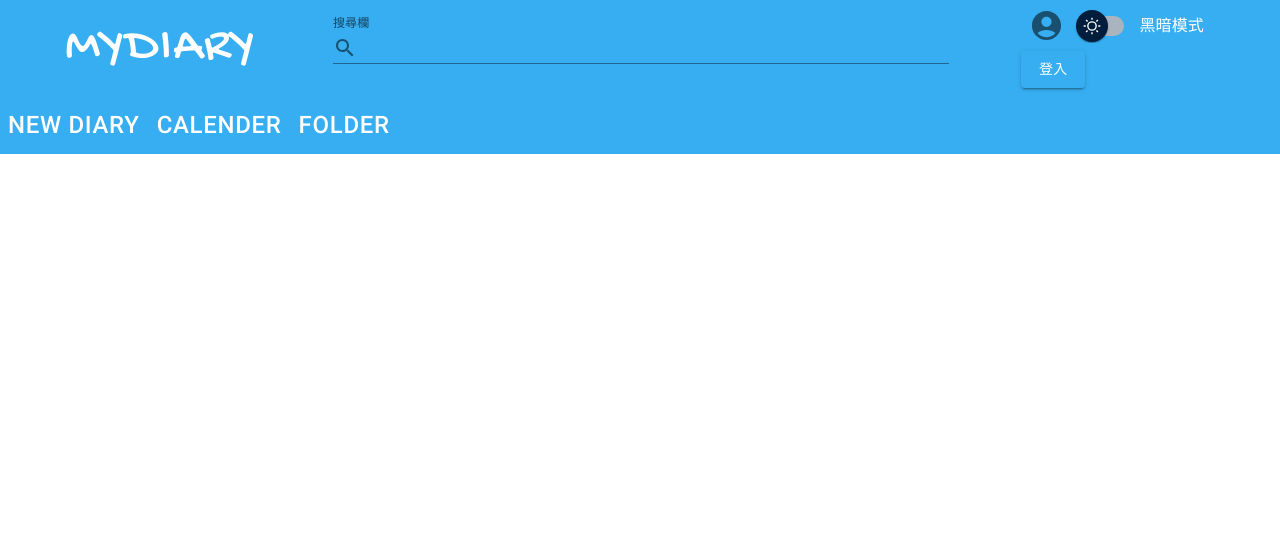
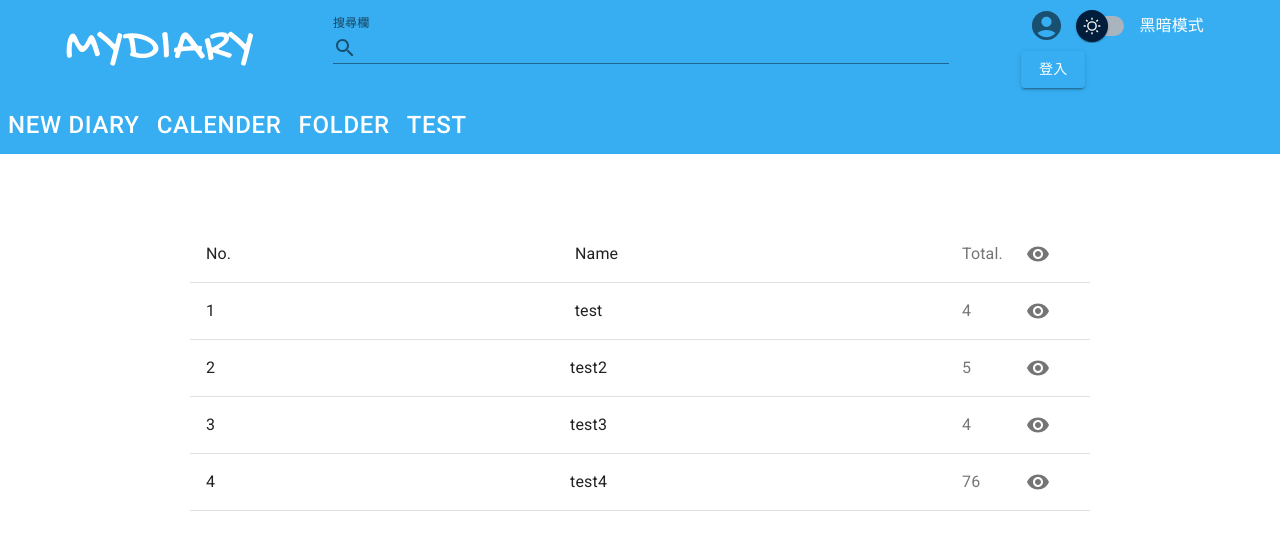
Before and after one commit to allen3325/SoftWareProject, a React (Create React App) app in the folder frontend/: page /test in a window 1280 px wide. Shown: the top 550 px of the page. Built offline with nearby package versions, Linux system fonts and the light colour scheme.

Commit message:
Feat: userIdList can be selected fix position

```diff
--- a/frontend/src/App.js
+++ b/frontend/src/App.js
@@ -12,6 +12,7 @@ import ForgotPasswordPage  from "./components/ForgotPasswordPage/ForgotPasswordP
 import NewDiaryPage from "./components/NewDiaryPage/NewDiaryPage";
 import CalenderSearchPage from "./components/CalenderSearchPage/CalenderSearchPage";
 import FolderPage from "./components/FolderPage/FolderPage";
+import UserIdListTable from "./components/AdminPage/UserIdListTable";
 
 function App() {
   // let localDarkMode = localStorage.getItem("darkMode");
@@ -55,6 +56,7 @@ function App() {
           <Route exact path="newDiary" element={<NewDiaryPage />} />{" "}
           <Route exact path="calenderSearch" element={<CalenderSearchPage />} />{" "}
           <Route exact path="folderPage" element={<FolderPage />} />{" "}
+          <Route exact path="test" element={<UserIdListTable />} />{" "}
         </Routes>{" "}
       </Paper>{" "}
     </ThemeProvider>
--- a/frontend/src/components/AdminPage/UserIdList.js
+++ b/frontend/src/components/AdminPage/UserIdList.js
@@ -1,22 +1,26 @@
 
-
+import { IconButton } from "@mui/material";
 import ListItem from "@mui/material/ListItem";
 import ListItemButton from "@mui/material/ListItemButton";
 import ListItemIcon from "@mui/material/ListItemIcon";
 import ListItemText from "@mui/material/ListItemText";
+import { ListItemSecondaryAction } from "@mui/material";
+import VisibilityIcon from "@mui/icons-material/Visibility";
 
 function UserListPage(props) {
   return (
-    <div>
-      <ListItem
-        secondaryAction={<ListItemText edge="end" primary={props.total} />}
-      >
-        <ListItem>
-          <ListItemText edge="start" primary={props.index} />
-          <ListItemText primary={props.name} />
-        </ListItem>
-      </ListItem>
-    </div>
+    <ListItem alignItems="center">
+      <ListItemText edge="start" primary={props.index} />
+      <ListItemText primary={props.name} />
+      <ListItemIcon>
+        <ListItemText primary={props.total} />
+      </ListItemIcon>
+      <ListItemIcon>
+        <IconButton>
+          <VisibilityIcon />
+        </IconButton>
+    </ListItemIcon>
+    </ListItem>
   );
 }
 
--- a/frontend/src/components/AdminPage/UserIdListTable.js
+++ b/frontend/src/components/AdminPage/UserIdListTable.js
@@ -1,4 +1,5 @@
 
+import { IconButton } from "@mui/material";
 import List from "@mui/material/List";
 import Divider from "@mui/material/Divider";
 import UserIdList from "./UserIdList";
@@ -7,6 +8,8 @@ import ListItem from "@mui/material/ListItem";
 import ListItemButton from "@mui/material/ListItemButton";
 import ListItemIcon from "@mui/material/ListItemIcon";
 import ListItemText from "@mui/material/ListItemText";
+import { ListItemSecondaryAction } from "@mui/material";
+import VisibilityIcon from "@mui/icons-material/Visibility";
 
 export default function UserIdListTable(props) {
   const userIds = [
@@ -39,12 +42,18 @@ export default function UserIdListTable(props) {
       }}
     >
       <List sx={{ width: "100%", maxWidth: 900, bgcolor: "background.paper" }}>
-        <ListItem
-          secondaryAction={<ListItemText edge="end" primary="Total." />}
-        >
-          <ListItemText primary="No." edge="start" />
-          <ListItemText primary="Name" />
-        </ListItem>
+      <ListItem alignItems="center">
+        <ListItemText edge="start" primary="No." />
+        <ListItemText primary="Name" />
+        <ListItemIcon>
+          <ListItemText primary="Total." />
+        </ListItemIcon>
+        <ListItemIcon>
+          <IconButton>
+            <VisibilityIcon />
+          </IconButton>
+      </ListItemIcon>
+    </ListItem>
         <Divider />
 
         {userIds.map((userId, index) => (
--- a/frontend/src/components/Header/SmallHeader.js
+++ b/frontend/src/components/Header/SmallHeader.js
@@ -19,6 +19,7 @@ const SmallHeader = () => {
                 <MyThemeComponent href="/newDiary">new diary</MyThemeComponent>
                 <MyThemeComponent href="/calenderSearch">calender</MyThemeComponent>
                 <MyThemeComponent href="/folderPage">folder</MyThemeComponent>
+                <MyThemeComponent href="/test">test</MyThemeComponent>
                 {/* <MyThemeComponent href="/">outline page</MyThemeComponent> */}
             </ButtonGroup>
         </div>
```
